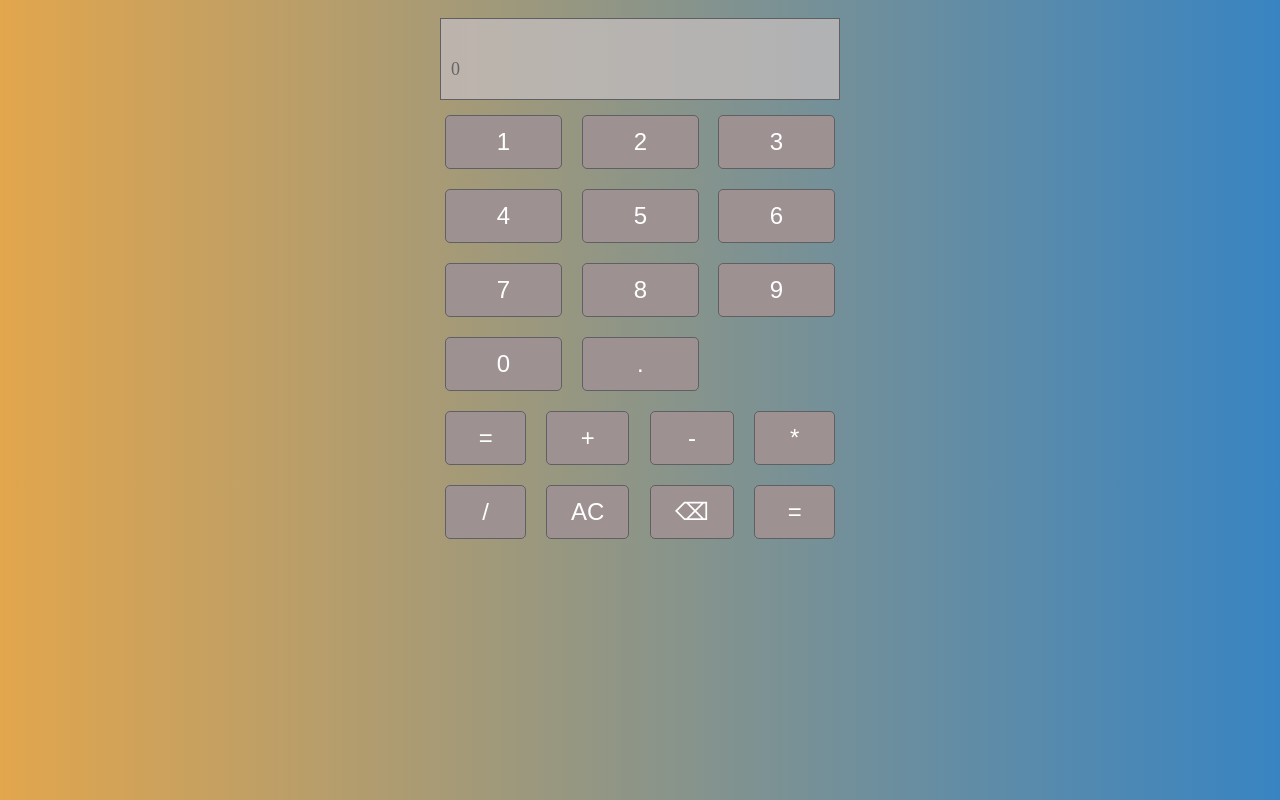
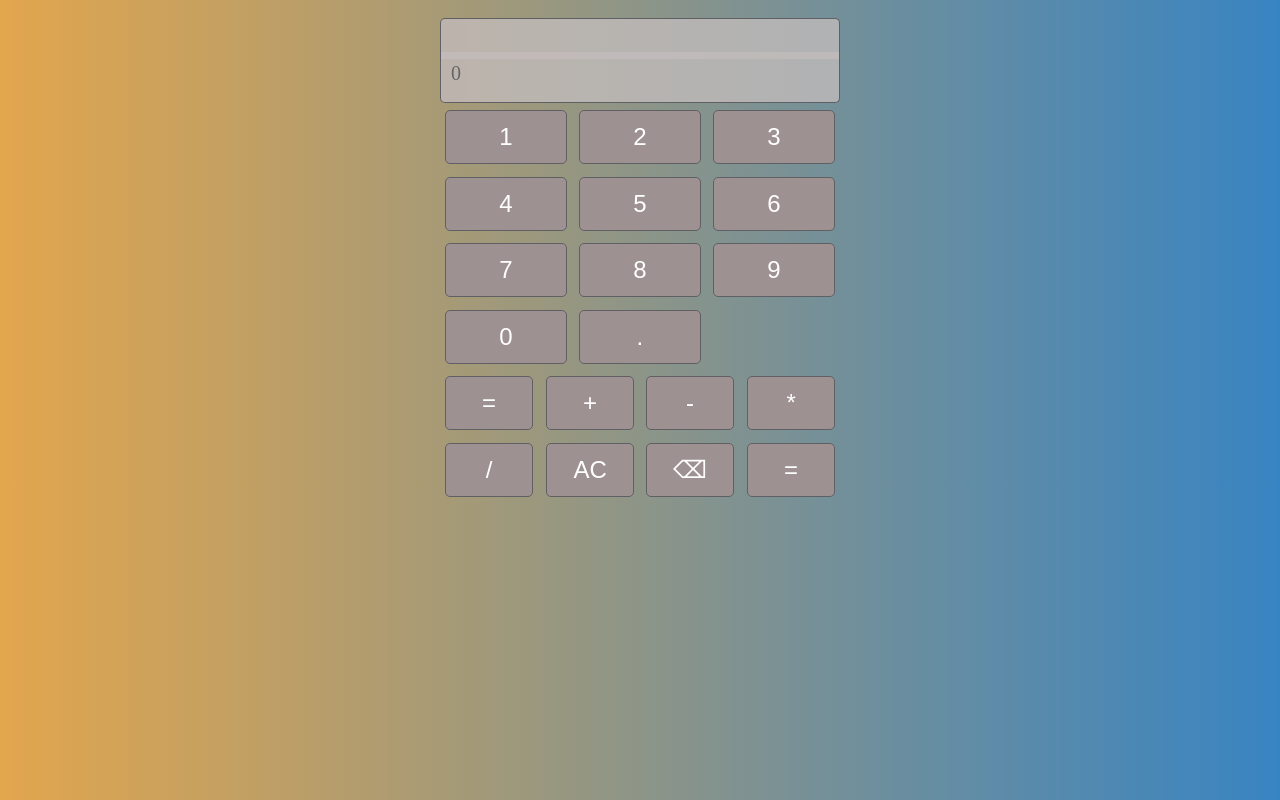
Before and after one commit to eugenegrossman/calculator, a plain HTML site: page index.html in a window 1280 px wide. Drawn offline with Linux system fonts and the light colour scheme.

Commit message:
display separation

```diff
--- a/style.css
+++ b/style.css
@@ -13,7 +13,7 @@ html{
     min-height: 450px;
     width: 50vh;
     height: 50vh;
-    gap: 10px;
+    gap: 2.5px;
     text-align: center;
     border-radius: 10px;
     padding: 10px;
@@ -60,14 +60,18 @@ html{
         background-color: rgba(196, 189, 189, 0.767);
         border: solid rgb(95, 95, 100) .5px;
         border-bottom: 0;
+        border-top-left-radius: 5px;
+        border-top-right-radius: 5px;
         grid-column: 1/4;
-        padding-bottom: 30px;
+        padding-bottom: 20px;
         overflow: hidden;
         text-align: left;
-        font-size: smaller;
+        font-size: 15px;
         min-height: 10px;
         user-select: text;
-        padding: 10px;
+        padding-left: 10px;
+        padding-right:10px;
+        padding-top: 10px;
         }
 
 
@@ -77,15 +81,18 @@ html{
         background-color: rgba(196, 189, 189, 0.767);
         border: solid rgb(95, 95, 100) .5px;
         border-top: 0;
+        border-bottom-left-radius: 5px;
+        border-bottom-right-radius: 5px;
         grid-column: 1/4;
         padding-bottom: 30px;
         overflow: hidden;
         text-align: left;
-        font-size: large;
+        font-size: 20px;
         min-height: 30px;
         margin-top: -10px;
         user-select: text;
         padding: 10px;
+
         /* box-shadow: 0 8px 16px 0 rgba(0,0,0,0.2), 0 6px 20px 0 rgba(0,0,0,0.19); */
     }
 
@@ -93,5 +100,5 @@ html{
         grid-column: 1/4;
         display: grid;
         grid-template-columns: 1fr 1fr 1fr 1fr;
-        gap: 10px;
+        gap: 2.5px;
     }
```
